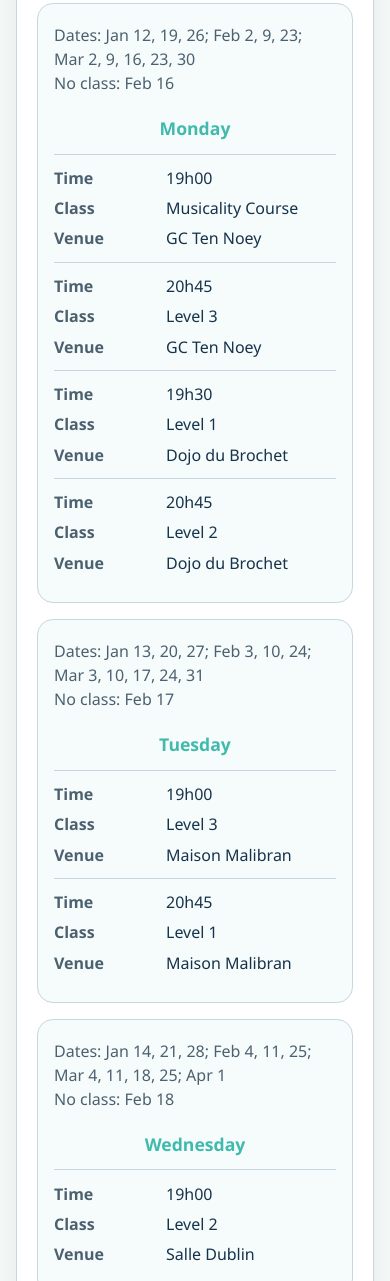
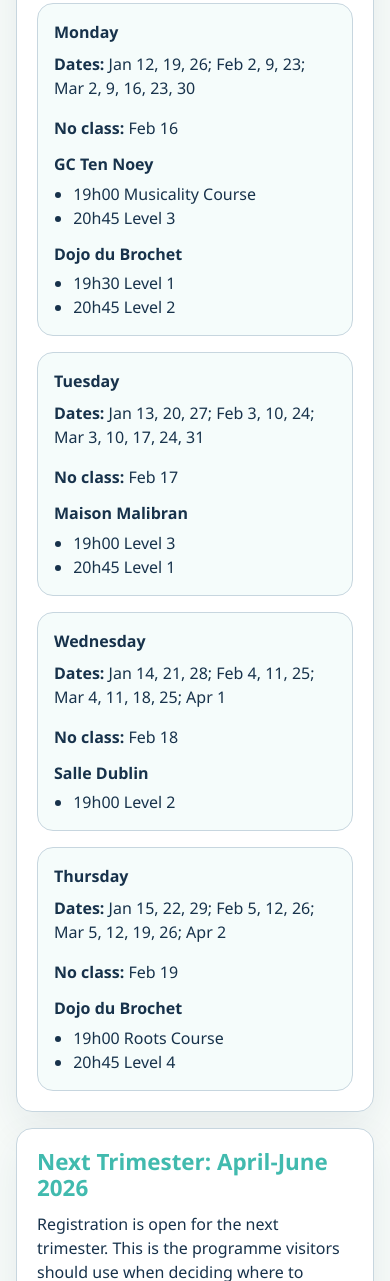
Before and after one commit to patrickallaert/patrickallaert.github.io, a website: page site/classes.html in a window 390 px wide. Shown: the part 1276-2557 px from the top of the page. Drawn offline with Linux system fonts and the light colour scheme.

Commit message:
Two different solutions for desktop/mobile for Classes

```diff
--- a/site/classes.html
+++ b/site/classes.html
@@ -53,7 +53,7 @@
       </ul>
 
       <h3>Weekly Schedule</h3>
-      <div>
+      <div class="schedule-table">
         <table>
           <thead>
             <tr>
@@ -65,72 +65,125 @@
               <th scope="col">No class</th>
             </tr>
           </thead>
-          <tbody data-dates="Jan 12, 19, 26; Feb 2, 9, 23; Mar 2, 9, 16, 23, 30" data-no-class="Feb 16">
+          <tbody>
             <tr>
               <th rowspan="4" scope="rowgroup">Monday</th>
-              <td data-label="Time">19h00</td>
-              <td data-label="Class">Musicality Course</td>
-              <td data-label="Venue">GC Ten Noey</td>
-              <td rowspan="4" data-label="Dates">Jan 12, 19, 26<br>Feb 2, 9, 23<br>Mar 2, 9, 16, 23, 30</td>
-              <td rowspan="4" data-label="No class">Feb 16</td>
+              <td>19h00</td>
+              <td>Musicality Course</td>
+              <td rowspan="2">GC Ten Noey</td>
+              <td rowspan="4">Jan 12, 19, 26<br>Feb 2, 9, 23<br>Mar 2, 9, 16, 23, 30</td>
+              <td rowspan="4">Feb 16</td>
             </tr>
             <tr>
-              <td data-label="Time">20h45</td>
-              <td data-label="Class">Level 3</td>
-              <td data-label="Venue">GC Ten Noey</td>
+              <td>20h45</td>
+              <td>Level 3</td>
             </tr>
             <tr>
-              <td data-label="Time">19h30</td>
-              <td data-label="Class">Level 1</td>
-              <td data-label="Venue">Dojo du Brochet</td>
+              <td>19h30</td>
+              <td>Level 1</td>
+              <td rowspan="2">Dojo du Brochet</td>
             </tr>
             <tr>
-              <td data-label="Time">20h45</td>
-              <td data-label="Class">Level 2</td>
-              <td data-label="Venue">Dojo du Brochet</td>
+              <td>20h45</td>
+              <td>Level 2</td>
             </tr>
           </tbody>
-          <tbody data-dates="Jan 13, 20, 27; Feb 3, 10, 24; Mar 3, 10, 17, 24, 31" data-no-class="Feb 17">
+          <tbody>
             <tr>
               <th rowspan="2" scope="rowgroup">Tuesday</th>
-              <td data-label="Time">19h00</td>
-              <td data-label="Class">Level 3</td>
-              <td data-label="Venue">Maison Malibran</td>
-              <td rowspan="2" data-label="Dates">Jan 13, 20, 27<br>Feb 3, 10, 24<br>Mar 3, 10, 17, 24, 31</td>
-              <td rowspan="2" data-label="No class">Feb 17</td>
+              <td>19h00</td>
+              <td>Level 3</td>
+              <td rowspan="2">Maison Malibran</td>
+              <td rowspan="2">Jan 13, 20, 27<br>Feb 3, 10, 24<br>Mar 3, 10, 17, 24, 31</td>
+              <td rowspan="2">Feb 17</td>
             </tr>
             <tr>
-              <td data-label="Time">20h45</td>
-              <td data-label="Class">Level 1</td>
-              <td data-label="Venue">Maison Malibran</td>
+              <td>20h45</td>
+              <td>Level 1</td>
             </tr>
           </tbody>
-          <tbody data-dates="Jan 14, 21, 28; Feb 4, 11, 25; Mar 4, 11, 18, 25; Apr 1" data-no-class="Feb 18">
+          <tbody>
             <tr>
               <th scope="rowgroup">Wednesday</th>
-              <td data-label="Time">19h00</td>
-              <td data-label="Class">Level 2</td>
-              <td data-label="Venue">Salle Dublin</td>
-              <td data-label="Dates">Jan 14, 21, 28<br>Feb 4, 11, 25<br>Mar 4, 11, 18, 25<br>Apr 1</td>
-              <td data-label="No class">Feb 18</td>
+              <td>19h00</td>
+              <td>Level 2</td>
+              <td>Salle Dublin</td>
+              <td>Jan 14, 21, 28<br>Feb 4, 11, 25<br>Mar 4, 11, 18, 25<br>Apr 1</td>
+              <td>Feb 18</td>
             </tr>
           </tbody>
-          <tbody data-dates="Jan 15, 22, 29; Feb 5, 12, 26; Mar 5, 12, 19, 26; Apr 2" data-no-class="Feb 19">
+          <tbody>
             <tr>
               <th rowspan="2" scope="rowgroup">Thursday</th>
-              <td data-label="Time">19h00</td>
-              <td data-label="Class">Roots Course</td>
-              <td data-label="Venue">Dojo du Brochet</td>
-              <td rowspan="2" data-label="Dates">Jan 15, 22, 29<br>Feb 5, 12, 26<br>Mar 5, 12, 19, 26<br>Apr 2</td>
-              <td rowspan="2" data-label="No class">Feb 19</td>
+              <td>19h00</td>
+              <td>Roots Course</td>
+              <td rowspan="2">Dojo du Brochet</td>
+              <td rowspan="2">Jan 15, 22, 29<br>Feb 5, 12, 26<br>Mar 5, 12, 19, 26<br>Apr 2</td>
+              <td rowspan="2">Feb 19</td>
             </tr>
             <tr>
-              <td data-label="Time">20h45</td>
-              <td data-label="Class">Level 4</td>
-              <td data-label="Venue">Dojo du Brochet</td>
+              <td>20h45</td>
+              <td>Level 4</td>
             </tr>
           </tbody>
         </table>
+      </div>
+
+      <div class="schedule-days">
+        <article>
+          <h4>Monday</h4>
+          <p><strong>Dates:</strong> Jan 12, 19, 26; Feb 2, 9, 23; Mar 2, 9, 16, 23, 30</p>
+          <p><strong>No class:</strong> Feb 16</p>
+          <section>
+            <h5>GC Ten Noey</h5>
+            <ul>
+              <li>19h00 Musicality Course</li>
+              <li>20h45 Level 3</li>
+            </ul>
+          </section>
+          <section>
+            <h5>Dojo du Brochet</h5>
+            <ul>
+              <li>19h30 Level 1</li>
+              <li>20h45 Level 2</li>
+            </ul>
+          </section>
+        </article>
+        <article>
+          <h4>Tuesday</h4>
+          <p><strong>Dates:</strong> Jan 13, 20, 27; Feb 3, 10, 24; Mar 3, 10, 17, 24, 31</p>
+          <p><strong>No class:</strong> Feb 17</p>
+          <section>
+            <h5>Maison Malibran</h5>
+            <ul>
+              <li>19h00 Level 3</li>
+              <li>20h45 Level 1</li>
+            </ul>
+          </section>
+        </article>
+        <article>
+          <h4>Wednesday</h4>
+          <p><strong>Dates:</strong> Jan 14, 21, 28; Feb 4, 11, 25; Mar 4, 11, 18, 25; Apr 1</p>
+          <p><strong>No class:</strong> Feb 18</p>
+          <section>
+            <h5>Salle Dublin</h5>
+            <ul>
+              <li>19h00 Level 2</li>
+            </ul>
+          </section>
+        </article>
+        <article>
+          <h4>Thursday</h4>
+          <p><strong>Dates:</strong> Jan 15, 22, 29; Feb 5, 12, 26; Mar 5, 12, 19, 26; Apr 2</p>
+          <p><strong>No class:</strong> Feb 19</p>
+          <section>
+            <h5>Dojo du Brochet</h5>
+            <ul>
+              <li>19h00 Roots Course</li>
+              <li>20h45 Level 4</li>
+            </ul>
+          </section>
+        </article>
       </div>
     </section>
 
@@ -155,7 +208,7 @@
       </ul>
 
       <h3>Weekly Schedule</h3>
-      <div>
+      <div class="schedule-table">
         <table>
           <thead>
             <tr>
@@ -167,72 +220,129 @@
               <th scope="col">No class</th>
             </tr>
           </thead>
-          <tbody data-dates="Apr 20, 27; May 4, 11, 18; Jun 1, 8, 15, 22, 29" data-no-class="May 25">
+          <tbody>
             <tr>
               <th rowspan="4" scope="rowgroup">Monday</th>
-              <td data-label="Time">19h00</td>
-              <td data-label="Class">Short Courses</td>
-              <td data-label="Venue">GC Ten Noey</td>
-              <td rowspan="4" data-label="Dates">Apr 20, 27<br>May 4, 11, 18<br>Jun 1, 8, 15, 22, 29</td>
-              <td rowspan="4" data-label="No class">May 25</td>
+              <td>19h00</td>
+              <td>Short Courses</td>
+              <td>GC Ten Noey</td>
+              <td rowspan="4">Apr 20, 27<br>May 4, 11, 18<br>Jun 1, 8, 15, 22, 29</td>
+              <td rowspan="4">May 25</td>
             </tr>
             <tr>
-              <td data-label="Time">20h45</td>
-              <td data-label="Class">Level 2</td>
-              <td data-label="Venue">GC Ten Noey</td>
+              <td>20h45</td>
+              <td>Level 2</td>
+              <td>GC Ten Noey</td>
             </tr>
             <tr>
-              <td data-label="Time">19h30</td>
-              <td data-label="Class">Level 1</td>
-              <td data-label="Venue">Dojo du Brochet</td>
+              <td>19h30</td>
+              <td>Level 1</td>
+              <td>Dojo du Brochet</td>
             </tr>
             <tr>
-              <td data-label="Time">20h45</td>
-              <td data-label="Class">Level 3</td>
-              <td data-label="Venue">Dojo du Brochet</td>
+              <td>20h45</td>
+              <td>Level 3</td>
+              <td>Dojo du Brochet</td>
             </tr>
           </tbody>
-          <tbody data-dates="Apr 21, 28; May 5, 12, 19, 26; Jun 2, 9, 16, 23" data-no-class="None">
+          <tbody>
             <tr>
               <th rowspan="2" scope="rowgroup">Tuesday</th>
-              <td data-label="Time">19h00</td>
-              <td data-label="Class">Level 3</td>
-              <td data-label="Venue">Maison Malibran</td>
-              <td rowspan="2" data-label="Dates">Apr 21, 28<br>May 5, 12, 19, 26<br>Jun 2, 9, 16, 23</td>
-              <td rowspan="2" data-label="No class">None</td>
+              <td>19h00</td>
+              <td>Level 3</td>
+              <td>Maison Malibran</td>
+              <td rowspan="2">Apr 21, 28<br>May 5, 12, 19, 26<br>Jun 2, 9, 16, 23</td>
+              <td rowspan="2">None</td>
             </tr>
             <tr>
-              <td data-label="Time">20h45</td>
-              <td data-label="Class">Roots 1</td>
-              <td data-label="Venue">Maison Malibran</td>
+              <td>20h45</td>
+              <td>Roots 1</td>
+              <td>Maison Malibran</td>
             </tr>
           </tbody>
-          <tbody data-dates="Apr 22, 29; May 6, 13, 20, 27; Jun 3, 10, 17, 24" data-no-class="None">
+          <tbody>
             <tr>
               <th scope="rowgroup">Wednesday</th>
-              <td data-label="Time">19h00</td>
-              <td data-label="Class">Level 2</td>
-              <td data-label="Venue">Salle Dublin</td>
-              <td data-label="Dates">Apr 22, 29<br>May 6, 13, 20, 27<br>Jun 3, 10, 17, 24</td>
-              <td data-label="No class">None</td>
+              <td>19h00</td>
+              <td>Level 2</td>
+              <td>Salle Dublin</td>
+              <td>Apr 22, 29<br>May 6, 13, 20, 27<br>Jun 3, 10, 17, 24</td>
+              <td>None</td>
             </tr>
           </tbody>
-          <tbody data-dates="Apr 23, 30; May 7, 21, 28; Jun 4, 11, 18, 25; Jul 2" data-no-class="May 14">
+          <tbody>
             <tr>
               <th rowspan="2" scope="rowgroup">Thursday</th>
-              <td data-label="Time">19h00</td>
-              <td data-label="Class">Roots 2</td>
-              <td data-label="Venue">Dojo du Brochet</td>
-              <td rowspan="2" data-label="Dates">Apr 23, 30<br>May 7, 21, 28<br>Jun 4, 11, 18, 25<br>Jul 2</td>
-              <td rowspan="2" data-label="No class">May 14</td>
+              <td>19h00</td>
+              <td>Roots 2</td>
+              <td>Dojo du Brochet</td>
+              <td rowspan="2">Apr 23, 30<br>May 7, 21, 28<br>Jun 4, 11, 18, 25<br>Jul 2</td>
+              <td rowspan="2">May 14</td>
             </tr>
             <tr>
-              <td data-label="Time">20h45</td>
-              <td data-label="Class">Level 4</td>
-              <td data-label="Venue">Dojo du Brochet</td>
+              <td>20h45</td>
+              <td>Level 4</td>
+              <td>Dojo du Brochet</td>
             </tr>
           </tbody>
         </table>
+      </div>
+
+      <div class="schedule-days">
+        <article>
+          <h4>Monday</h4>
+          <p><strong>Dates:</strong> Apr 20, 27; May 4, 11, 18; Jun 1, 8, 15, 22, 29</p>
+          <p><strong>No class:</strong> May 25</p>
+          <section>
+            <h5>GC Ten Noey</h5>
+            <ul>
+              <li>19h00 Short Courses</li>
+              <li>20h45 Level 2</li>
+            </ul>
+          </section>
+          <section>
+            <h5>Dojo du Brochet</h5>
+            <ul>
+              <li>19h30 Level 1</li>
+              <li>20h45 Level 3</li>
+            </ul>
+          </section>
+        </article>
+        <article>
+          <h4>Tuesday</h4>
+          <p><strong>Dates:</strong> Apr 21, 28; May 5, 12, 19, 26; Jun 2, 9, 16, 23</p>
+          <p><strong>No class:</strong> None</p>
+          <section>
+            <h5>Maison Malibran</h5>
+            <ul>
+              <li>19h00 Level 3</li>
+              <li>20h45 Roots 1</li>
+            </ul>
+          </section>
+        </article>
+        <article>
+          <h4>Wednesday</h4>
+          <p><strong>Dates:</strong> Apr 22, 29; May 6, 13, 20, 27; Jun 3, 10, 17, 24</p>
+          <p><strong>No class:</strong> None</p>
+          <section>
+            <h5>Salle Dublin</h5>
+            <ul>
+              <li>19h00 Level 2</li>
+            </ul>
+          </section>
+        </article>
+        <article>
+          <h4>Thursday</h4>
+          <p><strong>Dates:</strong> Apr 23, 30; May 7, 21, 28; Jun 4, 11, 18, 25; Jul 2</p>
+          <p><strong>No class:</strong> May 14</p>
+          <section>
+            <h5>Dojo du Brochet</h5>
+            <ul>
+              <li>19h00 Roots 2</li>
+              <li>20h45 Level 4</li>
+            </ul>
+          </section>
+        </article>
       </div>
     </section>
 
--- a/src/styles/site.scss
+++ b/src/styles/site.scss
@@ -243,97 +243,58 @@ body#classes {
     border-radius: 999rem;
   }
 
-  #current-trimester > div,
-  #next-trimester > div {
+  #current-trimester > div.schedule-table,
+  #next-trimester > div.schedule-table {
     overflow-x: auto;
   }
 
   table {
     min-width: 44rem;
   }
-}
 
-@media (max-width: 47.99rem) {
-  body#classes {
-    #current-trimester > div,
-    #next-trimester > div {
-      overflow-x: visible;
-    }
-
-    table {
-      display: block;
-      width: 100%;
-      min-width: 0;
-
-      thead {
+  .schedule-days {
     display: none;
   }
 
-      tbody,
-      tr,
-      th,
-      td {
-        display: block;
-        width: 100%;
+  article + article {
+    margin-top: 1rem;
   }
 
-      tbody {
+  article {
     padding: 1rem;
-        margin-bottom: 1rem;
     background: rgba(65, 186, 174, 0.05);
     border: 0.08rem solid var(--line);
     border-radius: var(--radius);
   }
 
-      tbody + tbody {
-        th,
-        td {
-          border-top: 0;
+  h5 {
+    margin: 0 0 0.35rem;
+    font-size: 1rem;
+    color: var(--ink);
+  }
+
+  article section + section {
+    margin-top: 0.75rem;
+  }
+
+  article ul {
+    padding-left: 1.2rem;
+    margin-bottom: 0;
   }
 }
 
-      tr {
-        padding: 0.5rem 0;
-        border-top: 0.08rem solid var(--line);
-
-        &:first-child {
-          padding-top: 0;
-          border-top: 0;
-        }
+@media (max-width: 47.99rem) {
+  body#classes {
+    .schedule-table {
+      display: none;
     }
 
-      th[scope="rowgroup"] {
-        margin-bottom: 0.5rem;
-        font-size: 1.1rem;
-        color: var(--teal);
+    .schedule-days {
+      display: block;
     }
 
-      tbody::before {
-        display: block;
-        padding: 0.2rem 0 0.5rem 0;
-        color: var(--ink-soft);
-        white-space: pre-line;
-        content: "Dates: " attr(data-dates) "\A" "No class: " attr(data-no-class);
-      }
-
-      td {
-        padding: 0.2rem 0 0.2rem 7rem;
-        border-bottom: 0;
-
-        &::before {
-          float: left;
-          width: 6.2rem;
-          margin-left: -7rem;
-          font-weight: 700;
-          color: var(--ink-soft);
-          content: attr(data-label);
-        }
-
-        &[data-label="Dates"],
-        &[data-label="No class"] {
-          display: none;
+    article p:last-of-type {
+      margin-bottom: 0.75rem;
     }
   }
 }
-  }
-}
```
Also changed, not shown: site/assets/site.css. Lines whose indentation alone changed are shown as unchanged.
